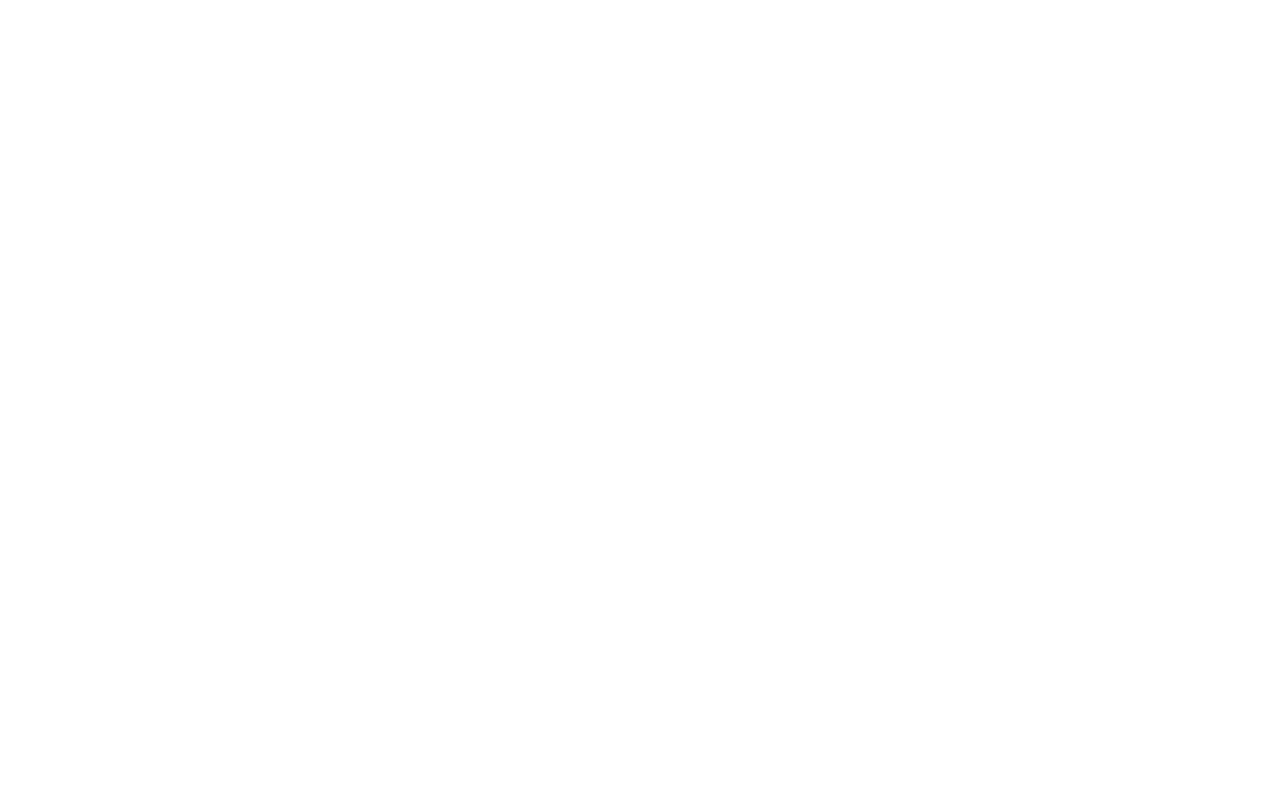
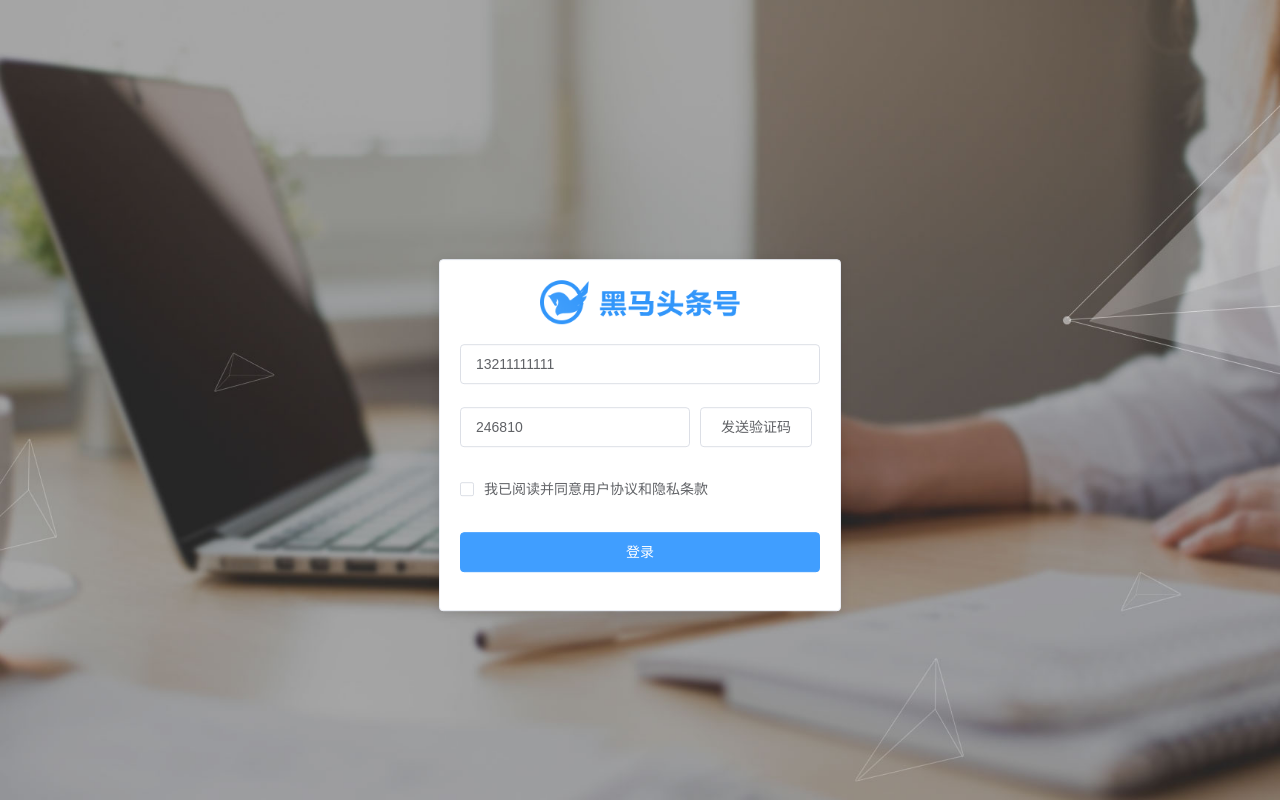
Before and after one commit to cook1993/login, a Vue app: page /#/login in a window 1280 px wide. Built offline with nearby package versions, Linux system fonts and the light colour scheme.

Commit message:
表单校验

```diff
--- a/package.json
+++ b/package.json
@@ -8,6 +8,7 @@
     "lint": "vue-cli-service lint"
   },
   "dependencies": {
+    "axios": "^0.19.0",
     "core-js": "^2.6.5",
     "element-ui": "^2.11.1",
     "vue": "^2.6.10",
--- a/src/main.js
+++ b/src/main.js
@@ -3,6 +3,9 @@
 import Element from 'element-ui'
 import 'element-ui/lib/theme-chalk/index.css'
 import router from '@/router'
+import '@/style/index.less'
+import axios from 'axios'
+Vue.prototype.$http = axios
 
 Vue.config.productionTip = false
 Vue.use(Element)
--- /dev/null
+++ b/src/style/index.less
@@ -0,0 +1,7 @@
+*{
+    margin: 0;
+    padding: 0;
+}
+input {
+    border:1px solid #ccc;
+}
--- a/src/views/login/index.vue
+++ b/src/views/login/index.vue
@@ -1,15 +1,112 @@
 <template>
-  <div class="container"></div>
+  <div class="container">
+    <el-card class="box-card">
+      <img src="../../assets/images/logo_index.png" alt />
+      <el-form ref="loginForm" :model="loginForm" :rules="loginRules" status-icon>
+        <el-form-item prop="mobile">
+          <el-input v-model="loginForm.mobile" placeholder="请输入手机号"></el-input>
+        </el-form-item>
+        <el-form-item prop="code">
+          <el-input
+            v-model="loginForm.code"
+            placeholder="请输入验证码"
+            style="width:230px ;margin-right:10px"
+          ></el-input>
+          <el-button>发送验证码</el-button>
+        </el-form-item>
+        <el-form-item>
+          <el-checkbox>我已阅读并同意用户协议和隐私条款</el-checkbox>
+        </el-form-item>
+        <el-form-item>
+          <el-button type="primary" style="width:100%" @click="login()">登录</el-button>
+        </el-form-item>
+      </el-form>
+    </el-card>
+  </div>
 </template>
 
 <script>
-export default {}
+export default {
+  data () {
+    // 声明校验函数
+    const checkMobile = (rule, vulue, callback) => {
+      // 校验手机号  1开头 第二位 3-9 9位数字
+      if (!/^1[3-9]\d{9}$/.test(vulue)) {
+        return callback(new Error('手机号格式不对'))
+      }
+      callback()
+    }
+    return {
+      // 表单对象数据
+      loginForm: {
+        mobile: '13211111111',
+        code: '246810'
+      },
+      // 表单校验规则数据
+      loginRules: {
+        mobile: [
+          {
+            required: true,
+            message: '请输入手机号',
+            trigger: 'blur'
+          },
+          { validator: checkMobile, trigger: 'blur' }
+        ],
+        code: [
+          {
+            required: true,
+            message: '请输入验证码',
+            trigger: 'blur'
+          },
+          { len: 6, message: '长度是6位', trigger: 'blur' }
+        ]
+      }
+    }
+  },
+  methods: {
+    login () {
+      this.$refs.loginForm.validate(valid => {
+        if (valid) {
+          // 请求登录接口
+          this.$http
+            .post(
+              'http://ttapi.research.itcast.cn/mp/v1_0/authorizations',
+              this.loginForm
+            )
+            .then(res => {
+              // res响应对象 包含响应主体
+              this.$router.push('/')
+            })
+            .catch(() => {
+              // 提示错误
+              this.$message.error('手机号或密码错误')
+            })
+        }
+      })
+    }
+  }
+}
 </script>
 
-<style>
+<style scoped lang='less'>
 .container {
+  position: absolute;
   width: 100%;
   height: 100%;
+
   background: url(../../assets/images/login_bg.jpg) no-repeat center/cover;
+  .box-card {
+    width: 400px;
+    height: 350px;
+    position: absolute;
+    left: 50%;
+    top: 50%;
+    transform: translate(-50%, -40%);
+    img {
+      display: block;
+      width: 200px;
+      margin: 0 auto 20px;
+    }
+  }
 }
 </style>
```
